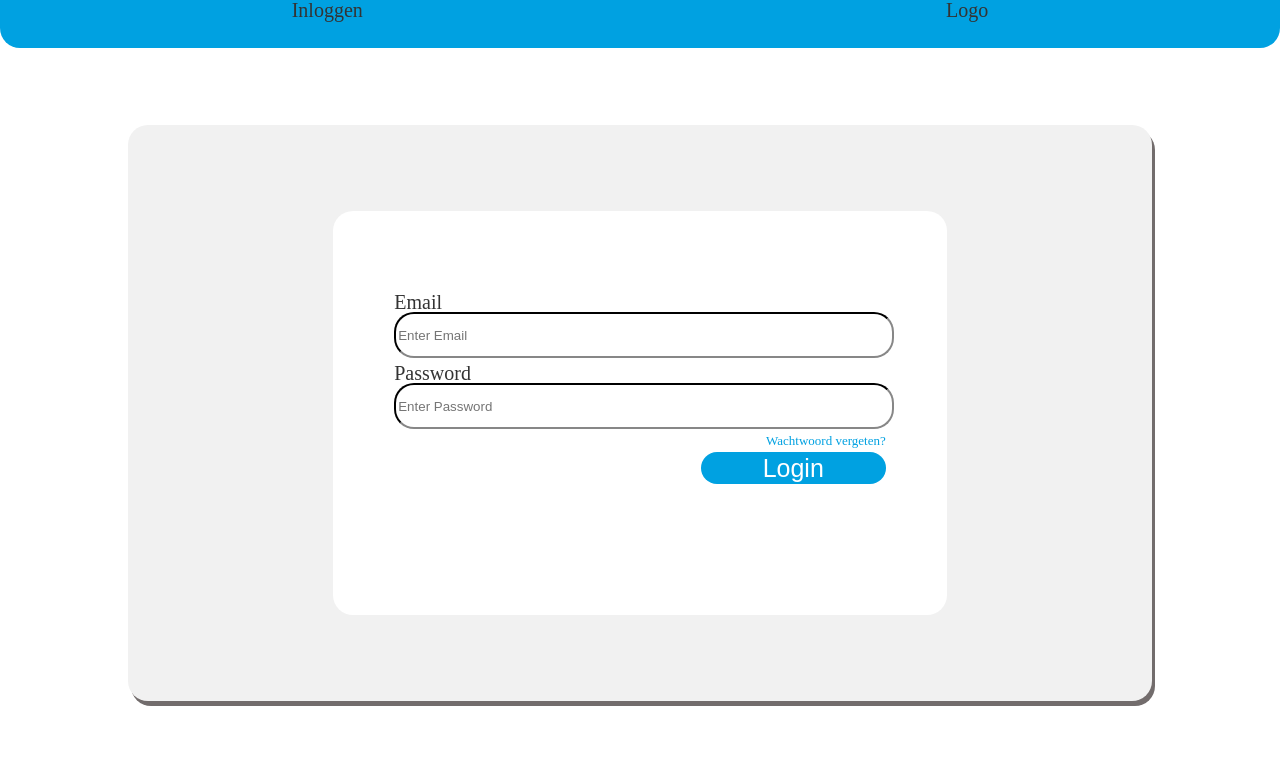
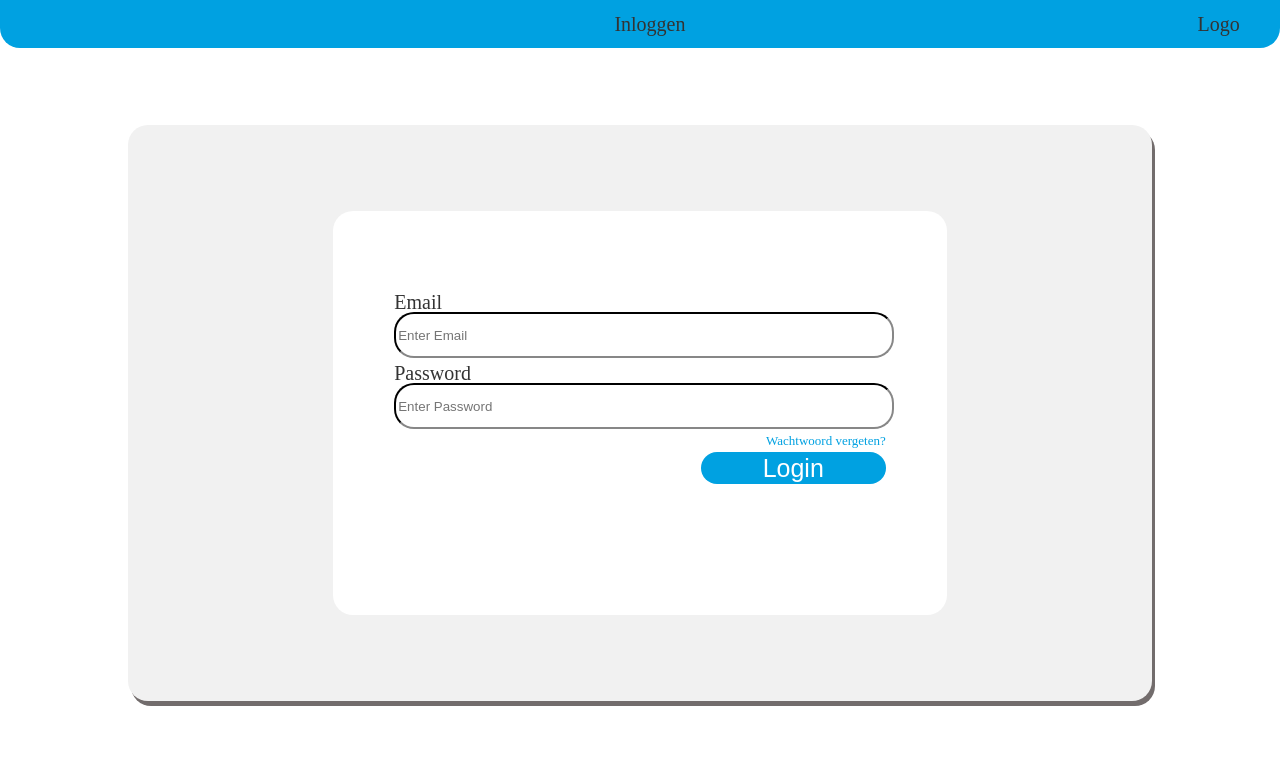
Before and after one commit to florisgravendeel/HUS, a FastAPI app: page / in a window 1280 px wide. Shown: the top 772 px of the page. Run offline with FastAPI, Linux system fonts and the light colour scheme.

Commit message:
Update global.css

```diff
--- a/frontend/static/css/global.css
+++ b/frontend/static/css/global.css
@@ -67,14 +67,18 @@ table {
     height: 100%;
     margin: 0px;
     padding: 0px;
-	justify-content: space-around;
+	align-items: center;
 }
 
 .paginaNaam {
-    justify-content: flex-start;
+    justify-self: center;
+	margin-left: 48vw;
+	font-size: 20px;
 }
 
 .logo {
+	margin-left: 40vw;
+	margin-right: -2vw;
 	justify-content: flex-end;
 }
 
```
